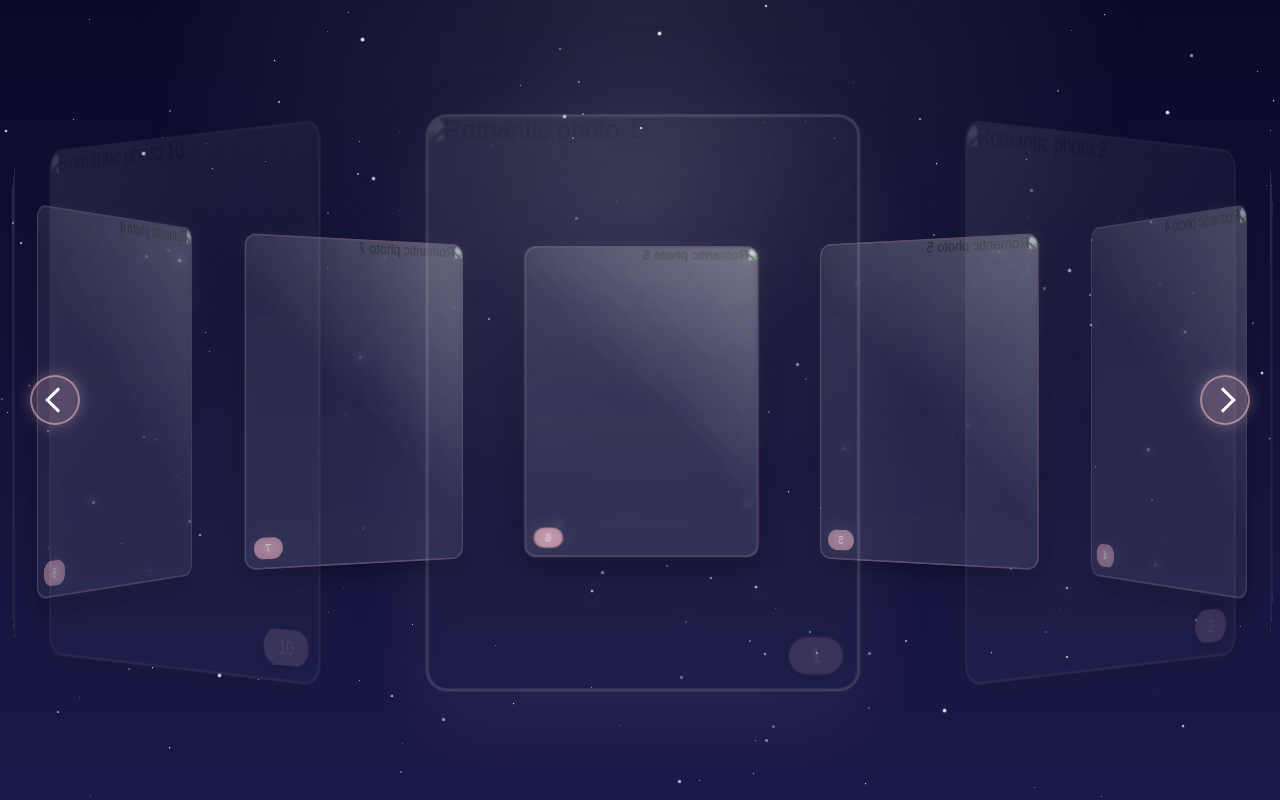
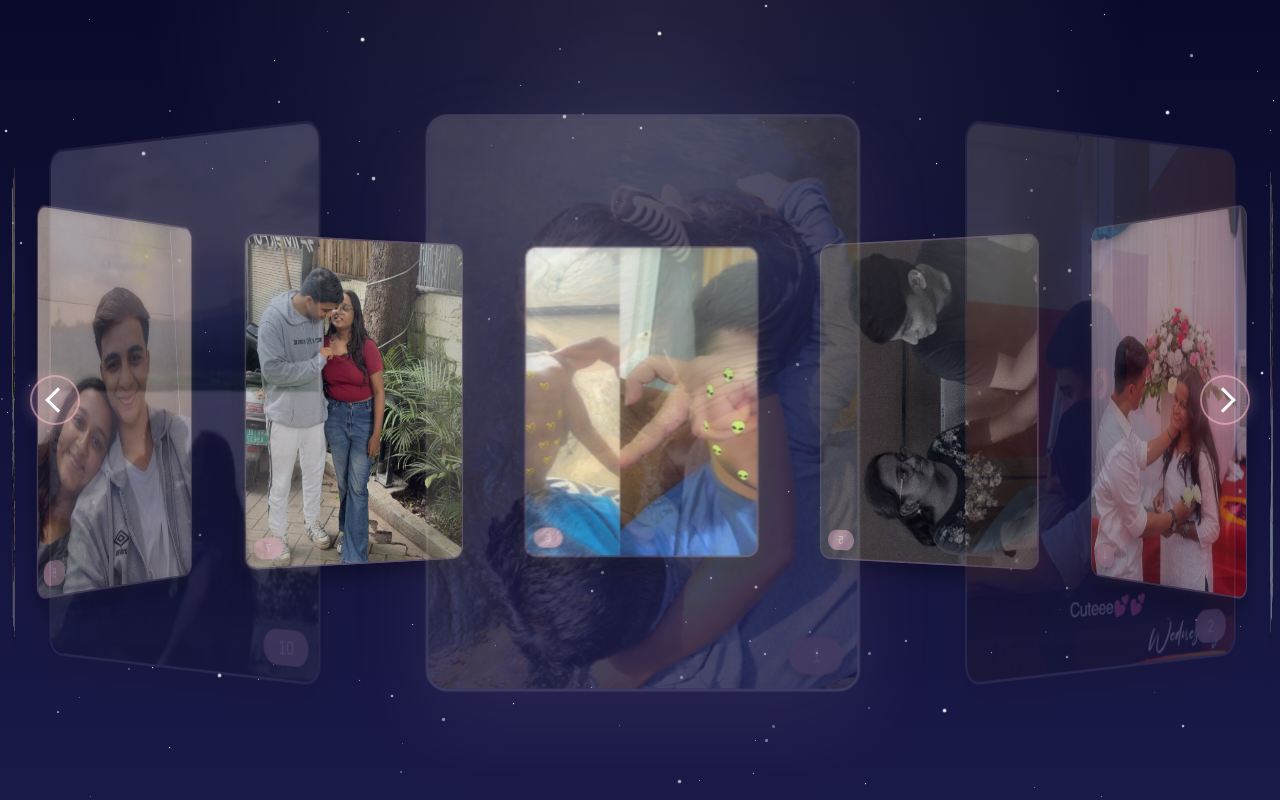
Before and after one commit to maxxcash/3D-Gallary-main, a plain HTML site: page gallary.html in a window 1280 px wide. Drawn offline with Linux system fonts and the light colour scheme.

Commit message:
Update gallary.html

```diff
--- a/gallary.html
+++ b/gallary.html
@@ -534,17 +534,17 @@
 
             // Array of image URLs
             const imageUrls = [
-                'pic1.jpeg',
-                'pic2.jpeg',
-                'pic3.jpeg',
-                'pic4.jpeg',
-                'pic5.jpeg',
-                'pic6.jpeg',
-                'pic7.jpeg',
-                'pic8.jpeg',
-                'pic9.jpeg',
-                'pic10.jpeg',
-                'pic11.jpeg'
+                'pic1.jpg',
+                'pic2.jpg',
+                'pic3.jpg',
+                'pic4.jpg',
+                'pic5.jpg',
+                'pic6.jpg',
+                'pic7.jpg',
+                'pic8.jpg',
+                'pic9.jpg',
+                'pic10.jpg',
+                'pic11.jpg'
             ];
 
             // Create cards...
```
